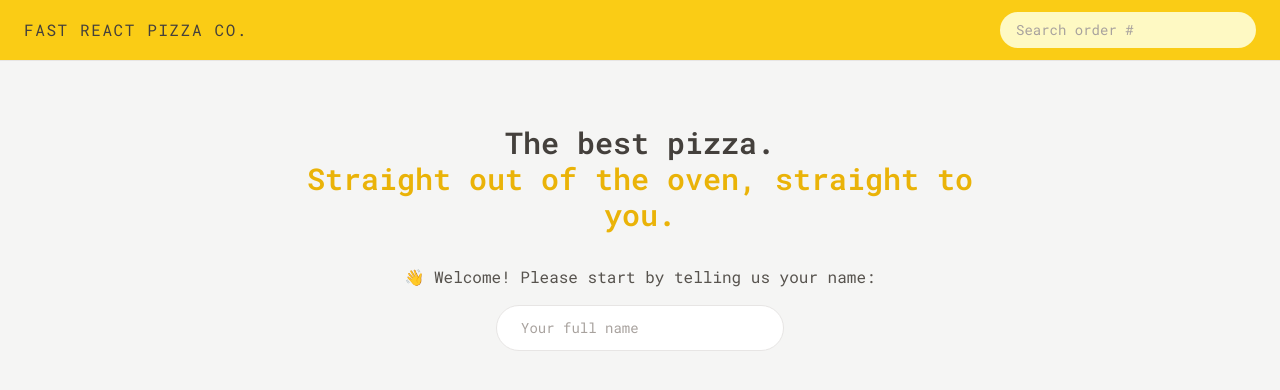
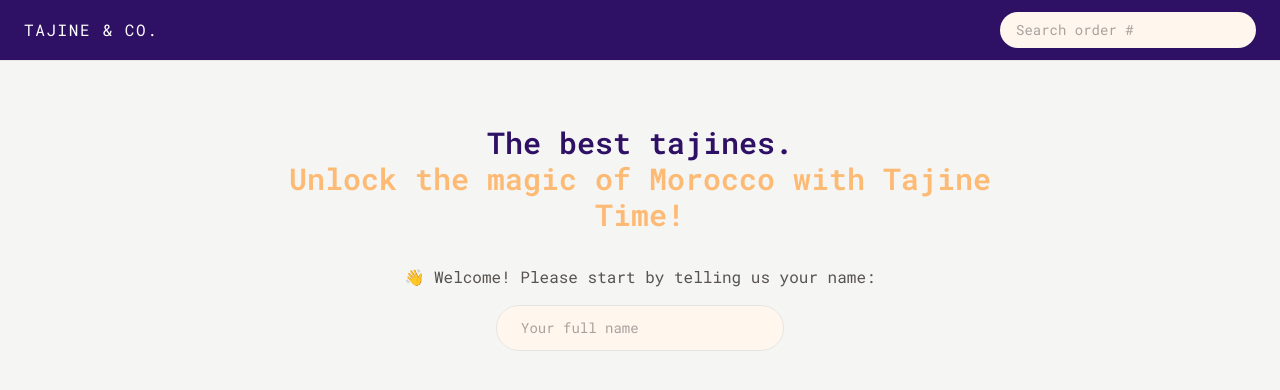
Before and after one commit to Niamask/Menu-React-App, a React (Vite) app: page / in a window 1280 px wide. Shown: the top 390 px of the page. Built offline with nearby package versions, Linux system fonts and the light colour scheme.

Commit message:
Update the app style

```diff
--- a/src/features/cart/Cart.jsx
+++ b/src/features/cart/Cart.jsx
@@ -26,7 +26,7 @@ function Cart() {
 
       <div className="mt-6 space-x-2">
         <Button to="/order/new" type="primary">
-          Order pizzas
+          Order tajines
         </Button>
 
         <Button type="secondary" onClick={() => dispatch(clearCart())}>
--- a/src/features/cart/CartOverview.jsx
+++ b/src/features/cart/CartOverview.jsx
@@ -12,7 +12,7 @@ function CartOverview() {
   return (
     <div className="flex items-center justify-between bg-stone-800 px-4 py-4 text-sm text-stone-200 sm:px-6 md:text-base">
       <p className=" space-x-4 uppercase text-stone-300 sm:space-x-6">
-        <span>{totalCartQuantity} pizzas</span>
+        <span>{totalCartQuantity} tajines</span>
         <span>{formatCurrency(totalCartPrice)}</span>
       </p>
       <Link to="/cart">Open cart &rarr;</Link>
--- a/src/features/cart/EmptyCart.jsx
+++ b/src/features/cart/EmptyCart.jsx
@@ -6,7 +6,7 @@ function EmptyCart() {
       <LinkButton to="/menu">&larr; Back to menu</LinkButton>
 
       <p className="mt-7 font-semibold">
-        Your cart is still empty. Start adding some pizzas :)
+        Your cart is still empty. Start adding some tajines :)
       </p>
     </div>
   );
--- a/src/features/order/CreateOrder.jsx
+++ b/src/features/order/CreateOrder.jsx
@@ -44,7 +44,7 @@ function CreateOrder() {
         <div className="mb-5 flex flex-col gap-2 sm:flex-row sm:items-center">
           <label className="sm:basis-40">First Name</label>
           <input
-            className="input grow"
+            className="input grow focus:ring-orange-200"
             type="text"
             name="customer"
             defaultValue={username}
@@ -55,7 +55,12 @@ function CreateOrder() {
         <div className="mb-5 flex flex-col gap-2 sm:flex-row sm:items-center">
           <label className="sm:basis-40">Phone number</label>
           <div className="grow">
-            <input className="input w-full" type="tel" name="phone" required />
+            <input
+              className="input w-full focus:ring-orange-200"
+              type="tel"
+              name="phone"
+              required
+            />
             {formErrors?.phone && (
               <p className="mt-2 rounded-md bg-red-100 p-2 text-xs text-red-700">
                 {formErrors.phone}
@@ -68,7 +73,7 @@ function CreateOrder() {
           <label className="sm:basis-40">Address</label>
           <div className="grow">
             <input
-              className="input w-full"
+              className="input w-full focus:ring-orange-200"
               type="text"
               name="address"
               required
@@ -78,7 +83,7 @@ function CreateOrder() {
 
         <div className="mb-12 flex items-center  gap-5">
           <input
-            className="h-6 w-6 accent-yellow-400 focus:outline-none focus:ring focus:ring-yellow-400 focus:ring-offset-2"
+            className="h-6 w-6 accent-orange-200 focus:outline-none focus:ring focus:ring-orange-300 focus:ring-offset-2"
             type="checkbox"
             name="priority"
             id="priority"
--- a/src/features/order/Order.jsx
+++ b/src/features/order/Order.jsx
@@ -95,7 +95,7 @@ function Order() {
 
       <div className="space-y-2 bg-stone-200 px-6 py-5">
         <p className="text-sm font-medium text-stone-600">
-          Price pizza: {formatCurrency(orderPrice)}
+          Price tajine: {formatCurrency(orderPrice)}
         </p>
         {priority && (
           <p className="text-sm font-medium text-stone-600">
--- a/src/features/order/SearchOrder.jsx
+++ b/src/features/order/SearchOrder.jsx
@@ -18,7 +18,7 @@ function SearchOrder() {
         placeholder="Search order #"
         value={query}
         onChange={(e) => setQuery(e.target.value)}
-        className="w-28 rounded-full bg-yellow-100 px-4 py-2 text-sm transition-all duration-300 placeholder:text-stone-400 focus:outline-none focus:ring focus:ring-yellow-500 focus:ring-opacity-50 sm:w-64 sm:focus:w-72"
+        className="w-28 rounded-full bg-orange-50 px-4 py-2 text-sm text-stone-800 transition-all duration-300 placeholder:text-stone-400 focus:outline-none focus:ring focus:ring-orange-200 focus:ring-opacity-50 sm:w-64 sm:focus:w-72 "
       />
     </form>
   );
--- a/src/features/user/CreateUser.jsx
+++ b/src/features/user/CreateUser.jsx
@@ -19,7 +19,7 @@ function CreateUser() {
 
   return (
     <form onSubmit={handleSubmit}>
-      <p className="mb-4 text-sm text-stone-600  md:text-base">
+      <p className="mb-4  text-sm  text-stone-600 md:text-base">
         👋 Welcome! Please start by telling us your name:
       </p>
 
@@ -28,7 +28,7 @@ function CreateUser() {
         placeholder="Your full name"
         value={username}
         onChange={(e) => setUsername(e.target.value)}
-        className="input mb-8 w-72"
+        className="input mb-8 w-72 bg-orange-50 focus:ring focus:ring-orange-200"
       />
 
       {username !== '' && (
--- a/src/services/apiRestaurant.js
+++ b/src/services/apiRestaurant.js
@@ -1,5 +1,5 @@
-// const API_URL = "https://react-fast-pizza-api.onrender.com/api";
 const API_URL = 'https://react-fast-pizza-api.onrender.com/api';
+// const API_URL = 'http://127.0.0.1:5000';
 
 export async function getMenu() {
   // const res = await fetch(`${API_URL}/menu`);
--- a/src/ui/Button.jsx
+++ b/src/ui/Button.jsx
@@ -3,7 +3,7 @@ import { Link } from 'react-router-dom';
 
 function Button({ children, disabled, to, type, onClick }) {
   const base =
-    'inline-block text-sm rounded-full bg-yellow-400 font-semibold uppercase tracking-wide text-stone-800 transition-colors duration-300 hover:bg-yellow-300 focus:bg-yellow-300 focus:outline-none focus:ring focus:ring-yellow-300 focus:ring-offset-2 disabled:cursor-not-allowed';
+    'inline-block text-sm rounded-full bg-orange-400 font-semibold uppercase tracking-wide text-stone-800 transition-colors duration-300 hover:bg-orange-300 focus:bg-orange-300 focus:outline-none focus:ring focus:ring-orange-300 focus:ring-offset-2 disabled:cursor-not-allowed text-white';
 
   const styles = {
     primary: base + ' px-4 py-3 md:px-6 md:py-4',
--- a/src/ui/Header.jsx
+++ b/src/ui/Header.jsx
@@ -4,9 +4,9 @@ import Username from '../features/user/Username';
 
 function Header() {
   return (
-    <header className="flex items-center justify-between border-b border-stone-200 bg-yellow-400 px-4 py-3  uppercase  sm:px-6">
-      <Link to="/" className="tracking-widest">
-        Fast React Pizza Co.
+    <header className="flex items-center justify-between border-b border-stone-200 bg-violet-950 px-4 py-3  uppercase  text-white sm:px-6">
+      <Link to="/" className="tracking-widest ">
+        Tajine & Co.
       </Link>
 
       <SearchOrder />
--- a/src/ui/Home.jsx
+++ b/src/ui/Home.jsx
@@ -6,12 +6,12 @@ function Home() {
   const username = useSelector((state) => state.user.username);
 
   return (
-    <div className="my-10 px-4 text-center sm:my-16">
-      <h1 className="mb-8  text-xl font-semibold md:text-3xl">
-        The best pizza.
+    <div className="my-10  px-4 text-center sm:my-16">
+      <h1 className="mb-8  text-xl font-semibold text-violet-950 md:text-3xl">
+        The best tajines.
         <br />
-        <span className="text-yellow-500">
-          Straight out of the oven, straight to you.
+        <span className="text-orange-300">
+          Unlock the magic of Morocco with Tajine Time!
         </span>
       </h1>
 
--- a/src/ui/LinkButton.jsx
+++ b/src/ui/LinkButton.jsx
@@ -4,7 +4,7 @@ import PropTypes from 'prop-types';
 function LinkButton({ children, to }) {
   const navigate = useNavigate();
   const className =
-    'text-sm text-blue-500 hover:text-blue-600   hover:underline';
+    'text-sm text-orange-500 hover:text-orange-600   hover:underline';
 
   if (to === '-1')
     return (
```
